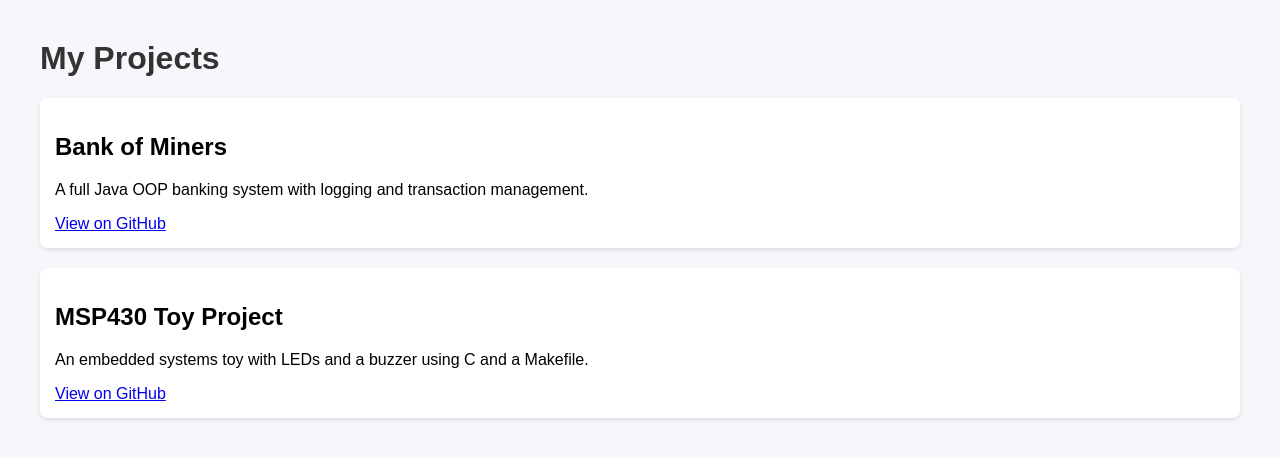
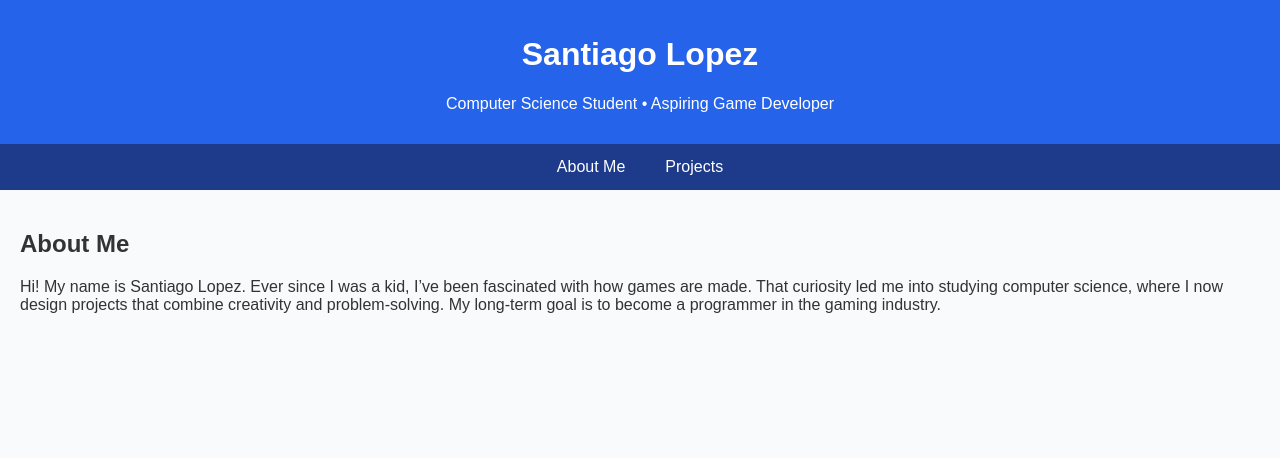
Before and after one commit to Waffl-pawn/Waffl-pawn.github.io, a plain HTML site: page index.html in a window 1280 px wide. Drawn offline with Linux system fonts and the light colour scheme.

Commit message:
Update index.html

```diff
--- a/index.html
+++ b/index.html
@@ -3,24 +3,102 @@
 <head>
   <meta charset="UTF-8">
   <meta name="viewport" content="width=device-width, initial-scale=1.0">
-  <title>Santiago Lopez - Projects</title>
+  <title>Santiago Lopez - Portfolio</title>
   <style>
-    body { font-family: Arial, sans-serif; margin: 40px; background: #f5f7fa; }
-    h1 { color: #333; }
-    .project { margin: 20px 0; padding: 15px; background: white; border-radius: 8px; box-shadow: 0 2px 5px rgba(0,0,0,0.1); }
+    body {
+      font-family: Arial, sans-serif;
+      margin: 0;
+      background: #f9fafb;
+      color: #333;
+    }
+    header {
+      background: #2563eb;
+      color: white;
+      padding: 15px;
+      text-align: center;
+    }
+    nav {
+      display: flex;
+      justify-content: center;
+      background: #1e3a8a;
+    }
+    nav button {
+      background: none;
+      border: none;
+      color: white;
+      padding: 14px 20px;
+      cursor: pointer;
+      font-size: 16px;
+    }
+    nav button:hover {
+      background: #3b82f6;
+    }
+    .tabcontent {
+      display: none;
+      padding: 20px;
+    }
+    .active {
+      display: block;
+    }
+    .project {
+      background: white;
+      padding: 15px;
+      margin: 15px 0;
+      border-radius: 8px;
+      box-shadow: 0 2px 6px rgba(0,0,0,0.1);
+    }
   </style>
 </head>
 <body>
-  <h1>My Projects</h1>
-  <div class="project">
-    <h2>Bank of Miners</h2>
-    <p>A full Java OOP banking system with logging and transaction management.</p>
-    <a href="https://github.com/yourusername/Bank-of-Miners">View on GitHub</a>
+
+  <header>
+    <h1>Santiago Lopez</h1>
+    <p>Computer Science Student • Aspiring Game Developer</p>
+  </header>
+
+  <nav>
+    <button onclick="openTab('about')">About Me</button>
+    <button onclick="openTab('projects')">Projects</button>
+  </nav>
+
+  <!-- About Me Tab -->
+  <div id="about" class="tabcontent active">
+    <h2>About Me</h2>
+    <p>Hi! My name is Santiago Lopez. Ever since I was a kid, I’ve been fascinated with how games are made.
+       That curiosity led me into studying computer science, where I now design projects that combine creativity
+       and problem-solving. My long-term goal is to become a programmer in the gaming industry.</p>
   </div>
-  <div class="project">
-    <h2>MSP430 Toy Project</h2>
-    <p>An embedded systems toy with LEDs and a buzzer using C and a Makefile.</p>
-    <a href="https://github.com/yourusername/MSP430-Toy">View on GitHub</a>
+
+  <!-- Projects Tab -->
+  <div id="projects" class="tabcontent">
+    <h2>My Projects</h2>
+    <div class="project">
+      <h3>s25-corg-graphics-Waffl-pawn</h3>
+      <p>A graphics-focused project exploring rendering and game mechanics. Built with modern tools and
+         designed to push creative boundaries.</p>
+      <a href="https://github.com/Waffl-pawn/s25-corg-graphics-Waffl-pawn" target="_blank">
+        View on GitHub
+      </a>
+    </div>
+    <div class="project">
+      <h3>Bank of Miners</h3>
+      <p>A full Java OOP banking system with transaction logging, database integration, and manager tools.</p>
+      <a href="https://github.com/yourusername/Bank-of-Miners" target="_blank">View on GitHub</a>
+    </div>
   </div>
+
+  <script>
+    function openTab(tabName) {
+      let i, content;
+      content = document.getElementsByClassName("tabcontent");
+      for (i = 0; i < content.length; i++) {
+        content[i].style.display = "none";
+      }
+      document.getElementById(tabName).style.display = "block";
+    }
+    // Show About by default
+    document.getElementById("about").style.display = "block";
+  </script>
+
 </body>
 </html>
```
